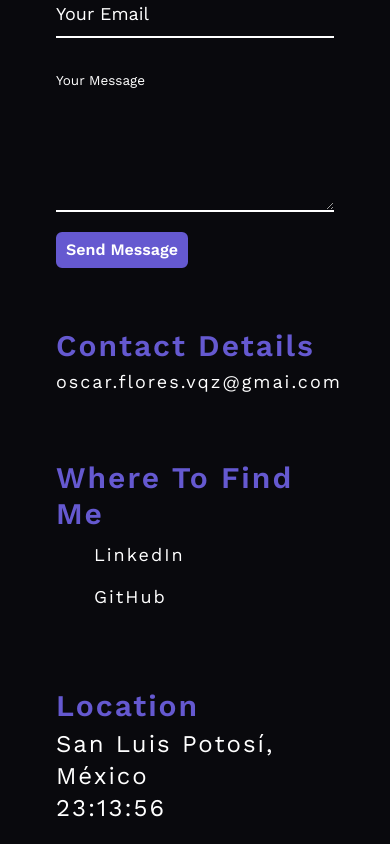
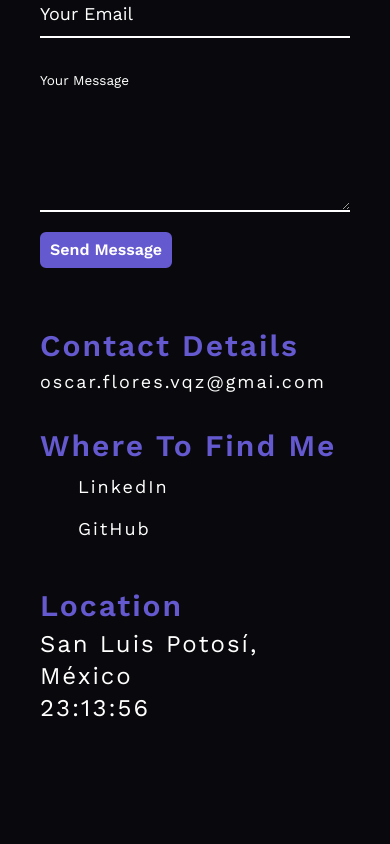
Before and after one commit to Oscar-FV/minimal-portfolio, a React (Vite) app: page / in a window 390 px wide. Shown: the part 4747-5591 px from the top of the page. After the commit the page ends 5491 px from the top, so only its background shows below. Built offline with nearby package versions, Linux system fonts and the light colour scheme; some icons are missing.

Commit message:
fixed margins

```diff
--- a/src/components/Contact/Contact.tsx
+++ b/src/components/Contact/Contact.tsx
@@ -17,7 +17,7 @@ const Contact = () => {
 
 
   return (
-    <div className="flex flex-col lg:flex-row mx-14 lg:mx-0 lg:gap-x-16 gap-y-10 lg:px-0 lg:w-full">
+    <div className="flex flex-col lg:flex-row mx-10 lg:mx-0 lg:gap-x-16 gap- lg:gap-y-10 lg:px-0 lg:w-full">
       <div className="flex flex-col justify-center lg:w-[70%] gap-y-2 lg:gap-y-4">
         <h1 className="font-worksans text-4xl lg:text-6xl font-semibold text-white">
           Want to work togheter?
@@ -28,7 +28,7 @@ const Contact = () => {
         <ContactForm/>
       </div>
 
-      <div className="flex flex-col gap-y-16 grow text-white font-worksans tracking-[2px]">
+      <div className="flex flex-col gap-y-8 lg:gap-y-16 mt-10 grow text-white font-worksans tracking-[2px]">
 
         <div>
             <h3 className="text-3xl text-accent font-semibold mb-1"> Contact Details </h3>
```
